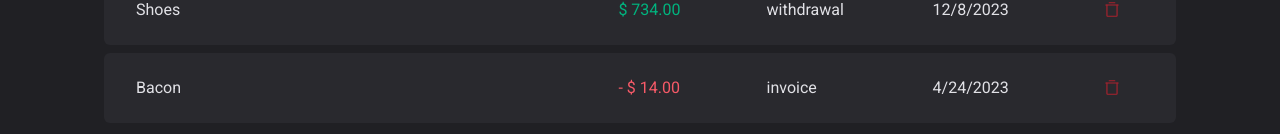
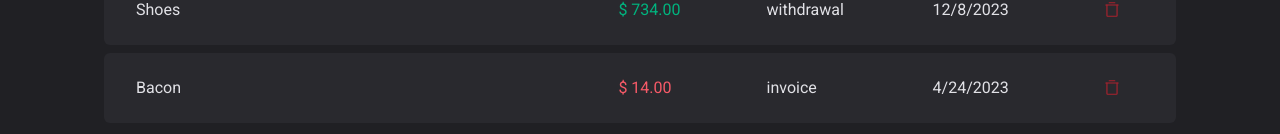
Before and after one commit to gh-johnny/Banking-React, a React (Vite) app: page / in a window 1280 px wide. Shown: the part 538-672 px from the top of the page. Built offline with nearby package versions, Linux system fonts and the light colour scheme; no server answers.

Commit message:
style: if data is directly set from mockapi case

```diff
--- a/src/pages/Transactions/index.tsx
+++ b/src/pages/Transactions/index.tsx
@@ -34,7 +34,7 @@ export function Transactions() {
                                     <td>{item.description}</td>
                                     <td>
                                         <PriceHighlight variant={item.type === 'entry' ? 'entry' : 'exit'}>
-                                            {item.type === "exit" && '- '}
+                                            {item.type === "exit" || !item.type && '- '}
                                             $ {priceFormatter.format(Number(item.price)).replace('$', '')}
                                         </PriceHighlight>
                                     </td>
```
